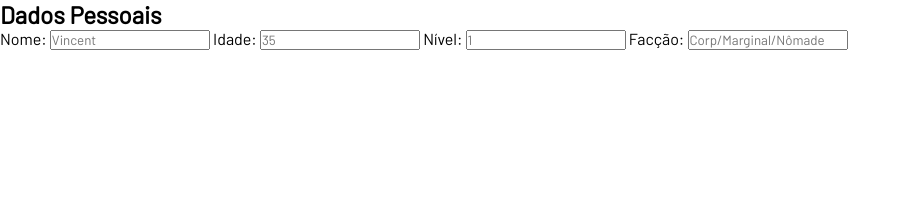
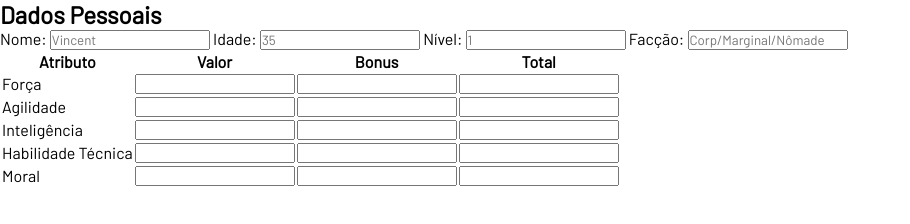
Before and after one commit to JorgeMaiconFaria/Ficha-RPG-Cyberpunk, a plain HTML site: page index.html in a window 1280 px wide. Shown: the whole page, without its empty margins (0-910 px from the left). Drawn offline with Linux system fonts and the light colour scheme; a web font is replaced by a local one.

Commit message:
Update index.html

```diff
--- a/index.html
+++ b/index.html
@@ -8,6 +8,8 @@
     <title>Departamento de Polícia de Night City</title>
 </head>
 <body>
+
+<!--Character's Pernonal Date-->
 
 <section class=""><h1>Dados Pessoais</h1>
     <form>
@@ -23,8 +25,52 @@
     </form>
 </section>
 
-<section>
+<!--Character's Attributes-->
 
+<section class="attributes">
+    <table>
+        <tr>
+            <th>Atributo</th>
+            <th>Valor</th>
+            <th>Bonus</th>
+            <th>Total</th>
+        </tr>
+
+        <tr>
+            <td>Força</td>
+            <td><input type="number"></td>
+            <td><input type="number"></td>
+            <td><input type="number"></td>
+        </tr>
+
+        <tr>
+            <td>Agilidade</td>
+            <td><input type="number"></td>
+            <td><input type="number"></td>
+            <td><input type="number"></td>
+        </tr>
+
+        <tr>
+            <td>Inteligência</td>
+            <td><input type="number"></td>
+            <td><input type="number"></td>
+            <td><input type="number"></td>
+        </tr>
+
+        <tr>
+            <td>Habilidade Técnica</td>
+            <td><input type="number"></td>
+            <td><input type="number"></td>
+            <td><input type="number"></td>
+        </tr>
+
+        <tr>
+            <td>Moral</td>
+            <td><input type="number"></td>
+            <td><input type="number"></td>
+            <td><input type="number"></td>
+        </tr>
+    </table>
 </section>
 
 
```
